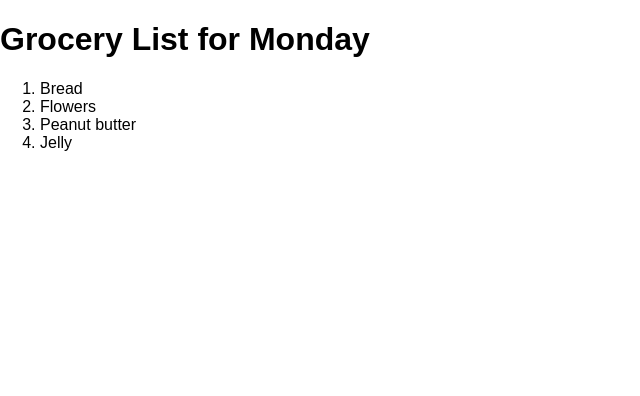
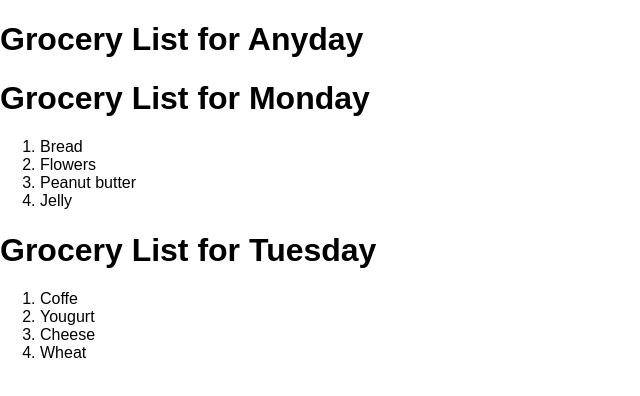
Before and after one commit to AcidAndroid/react_udemy, a React (Create React App) app: page / in a window 1280 px wide. Shown: the top 396 px of the page, without its empty margins (0-640 px from the left). Built offline with nearby package versions, Linux system fonts and the light colour scheme.

Commit message:
Uso de default props

```diff
--- a/src/App.js
+++ b/src/App.js
@@ -11,7 +11,14 @@ class App extends Component {
     return (
       <React.Fragment>
         <Header/>
+        <GroceryList />
+
+        <Header day={'Monday'}/>
         <GroceryList list={monday}/>
+
+        <Header day={'Tuesday'}/>
+        <GroceryList list={tuesday}/>
+
       </React.Fragment>
     );
   }
--- a/src/GroceryList.js
+++ b/src/GroceryList.js
@@ -14,3 +14,7 @@ export default class GroceryList extends Component {
     )
   }
 }
+
+GroceryList.defaultProps = {
+    list:[]
+  }
--- a/src/Header.js
+++ b/src/Header.js
@@ -4,8 +4,12 @@ export default class Header extends Component {
   render() {
     return (
       <React.Fragment>
-          <h1>Grocery List for Monday</h1>
+          <h1>Grocery List for {this.props.day}</h1>
       </React.Fragment>
     )
   }
 }
+
+Header.defaultProps={
+    day:'Anyday'
+}
```
